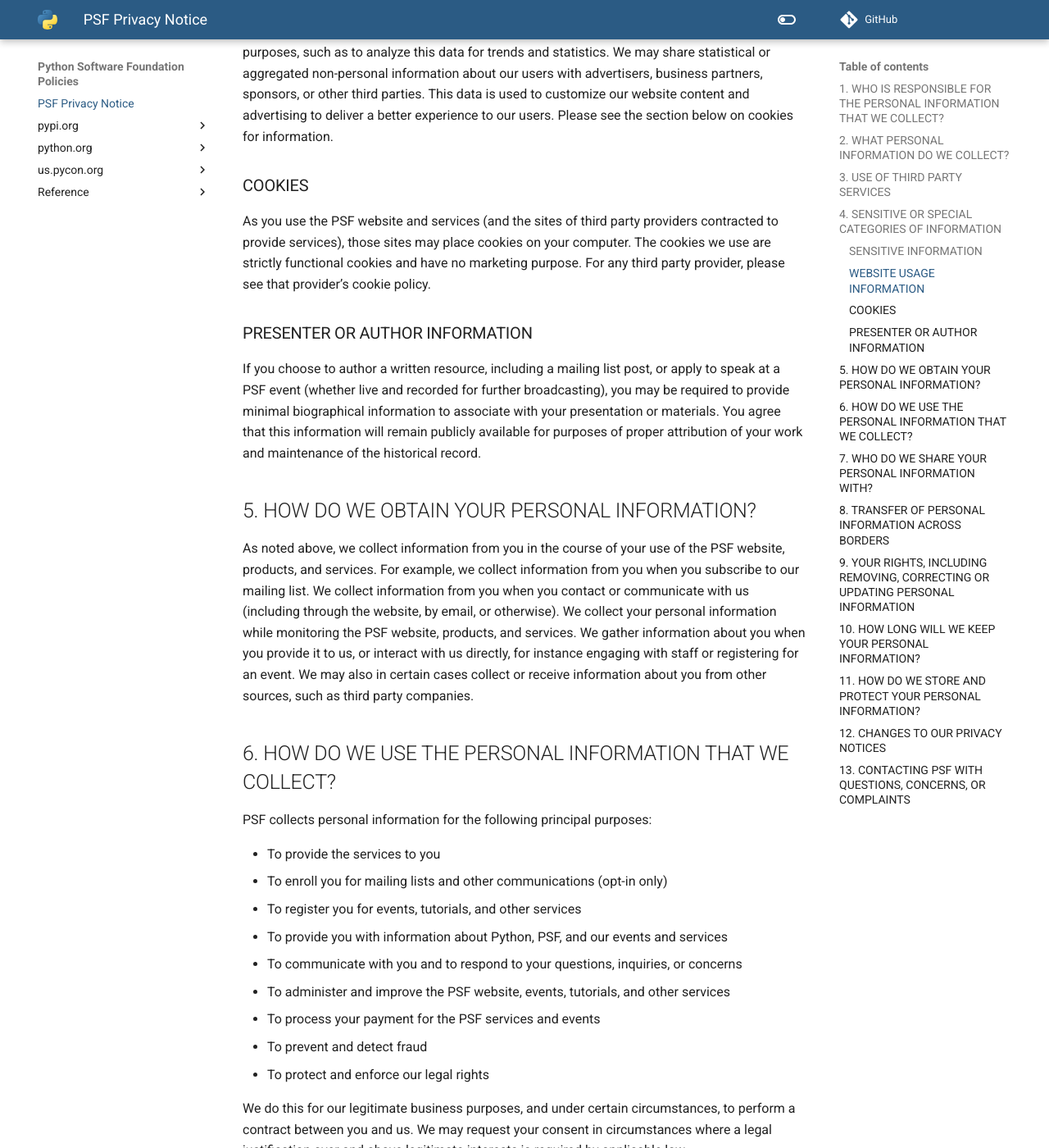
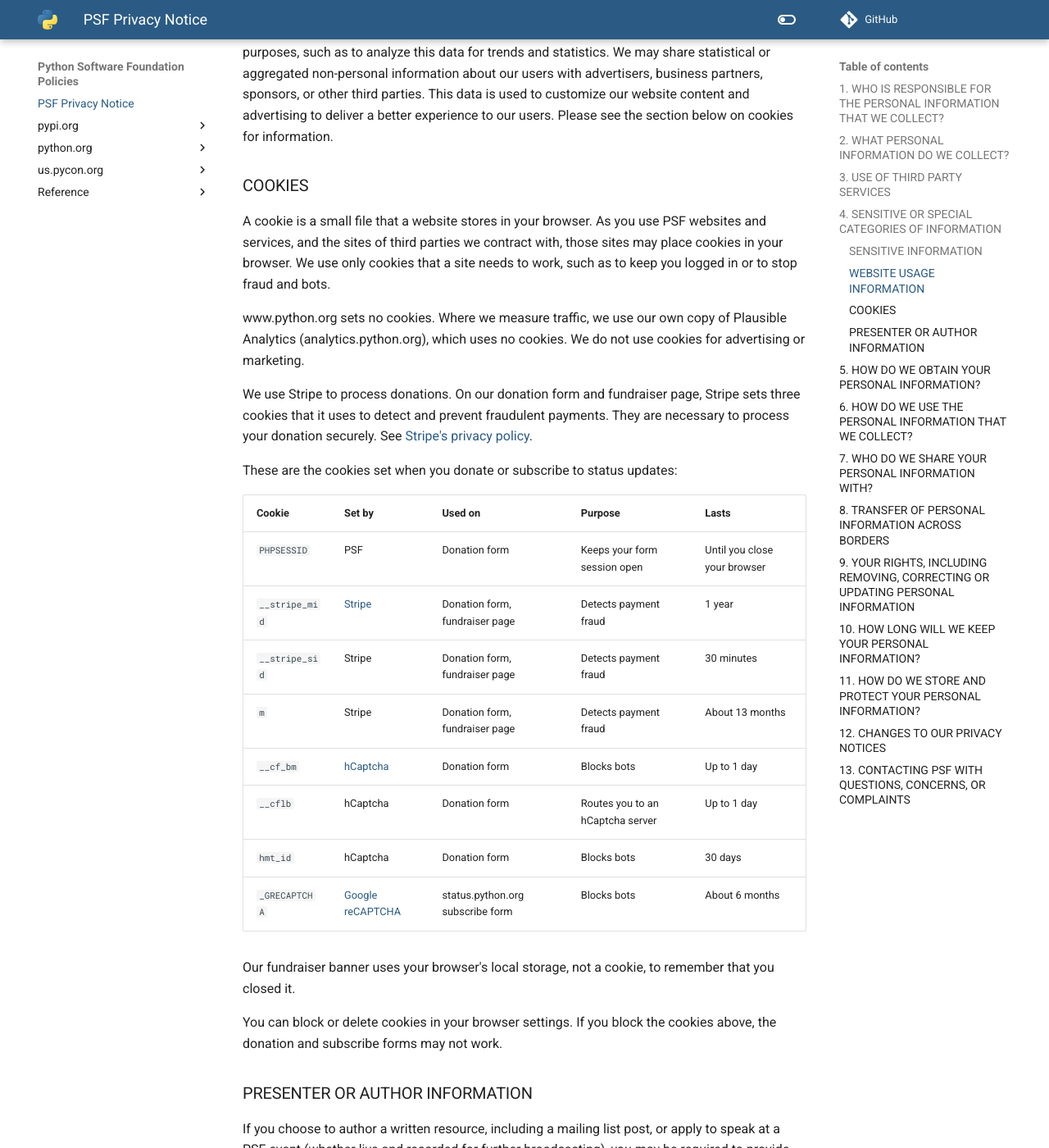
Before and after one commit to psf/policies, an MkDocs documentation site: the page built from docs/PSF-Privacy-Notice.md, in a window 1280 px wide and 1400 px high, scrolled down 1882 px. Shown: the whole window at 82% size. Built offline with MkDocs 1.6.1 and Material for MkDocs 9.7.7, drawn with Linux system fonts in a browser that asks for light colours; comment, search, counter and statistics services are not loaded.

Commit message:
update privacy pol for cookies

```diff
--- a/docs/PSF-Privacy-Notice.md
+++ b/docs/PSF-Privacy-Notice.md
@@ -74,10 +74,36 @@
 
 ### COOKIES
 
-As you use the PSF website and services (and the sites of third party providers contracted to provide services),
-those sites may place cookies on your computer.
-The cookies we use are strictly functional cookies and have no marketing purpose.
-For any third party provider, please see that provider’s cookie policy.
+A cookie is a small file that a website stores in your browser.
+As you use PSF websites and services, and the sites of third parties we contract with, those sites may place cookies in your browser.
+We use only cookies that a site needs to work, such as to keep you logged in or to stop fraud and bots.
+
+www.python.org sets no cookies.
+Where we measure traffic, we use our own copy of Plausible Analytics (analytics.python.org), which uses no cookies.
+We do not use cookies for advertising or marketing.
+
+We use Stripe to process donations.
+On our donation form and fundraiser page, Stripe sets three cookies that it uses to detect and prevent fraudulent payments.
+They are necessary to process your donation securely.
+See [Stripe's privacy policy](https://stripe.com/privacy).
+
+These are the cookies set when you donate or subscribe to status updates:
+
+| Cookie | Set by | Used on | Purpose | Lasts |
+|---|---|---|---|---|
+| `PHPSESSID` | PSF | Donation form | Keeps your form session open | Until you close your browser |
+| `__stripe_mid` | [Stripe](https://stripe.com/privacy) | Donation form, fundraiser page | Detects payment fraud | 1 year |
+| `__stripe_sid` | Stripe | Donation form, fundraiser page | Detects payment fraud | 30 minutes |
+| `m` | Stripe | Donation form, fundraiser page | Detects payment fraud | About 13 months |
+| `__cf_bm` | [hCaptcha](https://www.hcaptcha.com/privacy) | Donation form | Blocks bots | Up to 1 day |
+| `__cflb` | hCaptcha | Donation form | Routes you to an hCaptcha server | Up to 1 day |
+| `hmt_id` | hCaptcha | Donation form | Blocks bots | 30 days |
+| `_GRECAPTCHA` | [Google reCAPTCHA](https://policies.google.com/privacy) | status.python.org subscribe form | Blocks bots | About 6 months |
+
+Our fundraiser banner uses your browser's local storage, not a cookie, to remember that you closed it.
+
+You can block or delete cookies in your browser settings.
+If you block the cookies above, the donation and subscribe forms may not work.
 
 ### PRESENTER OR AUTHOR INFORMATION
 
```
